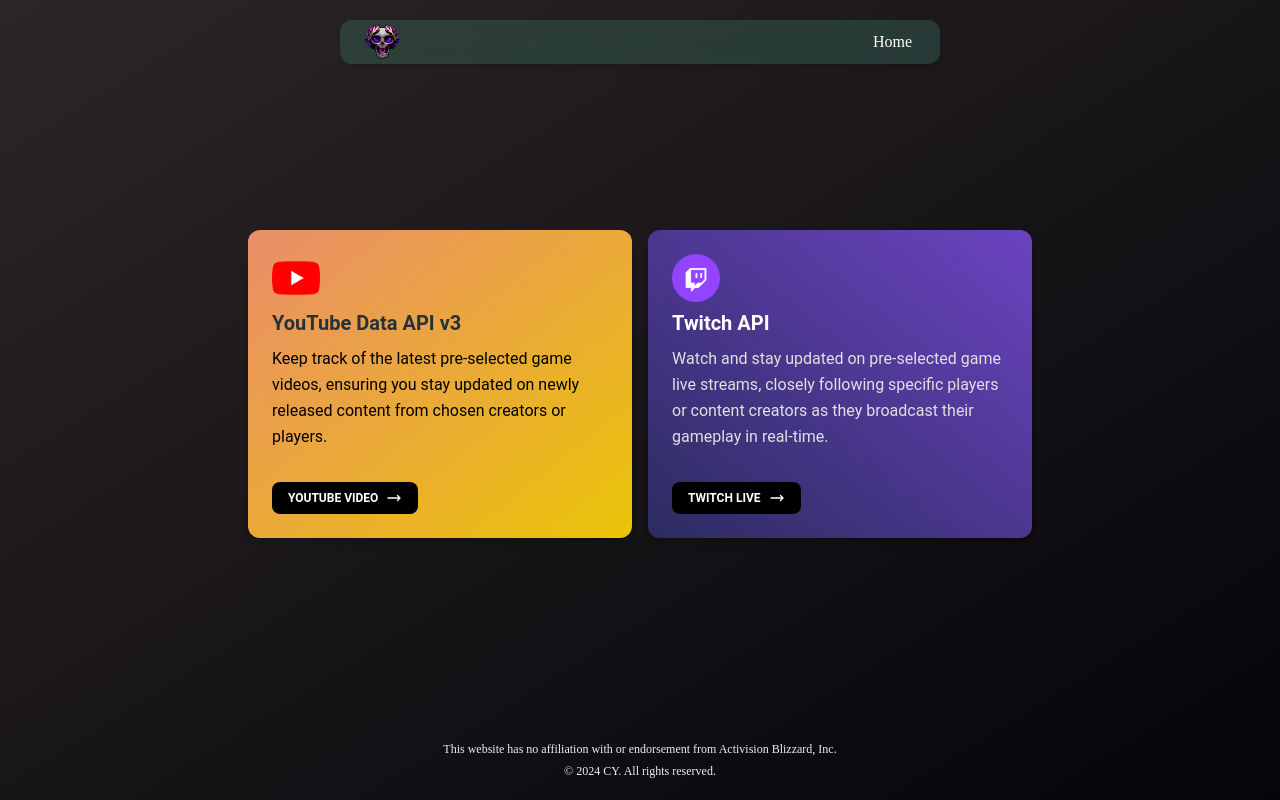
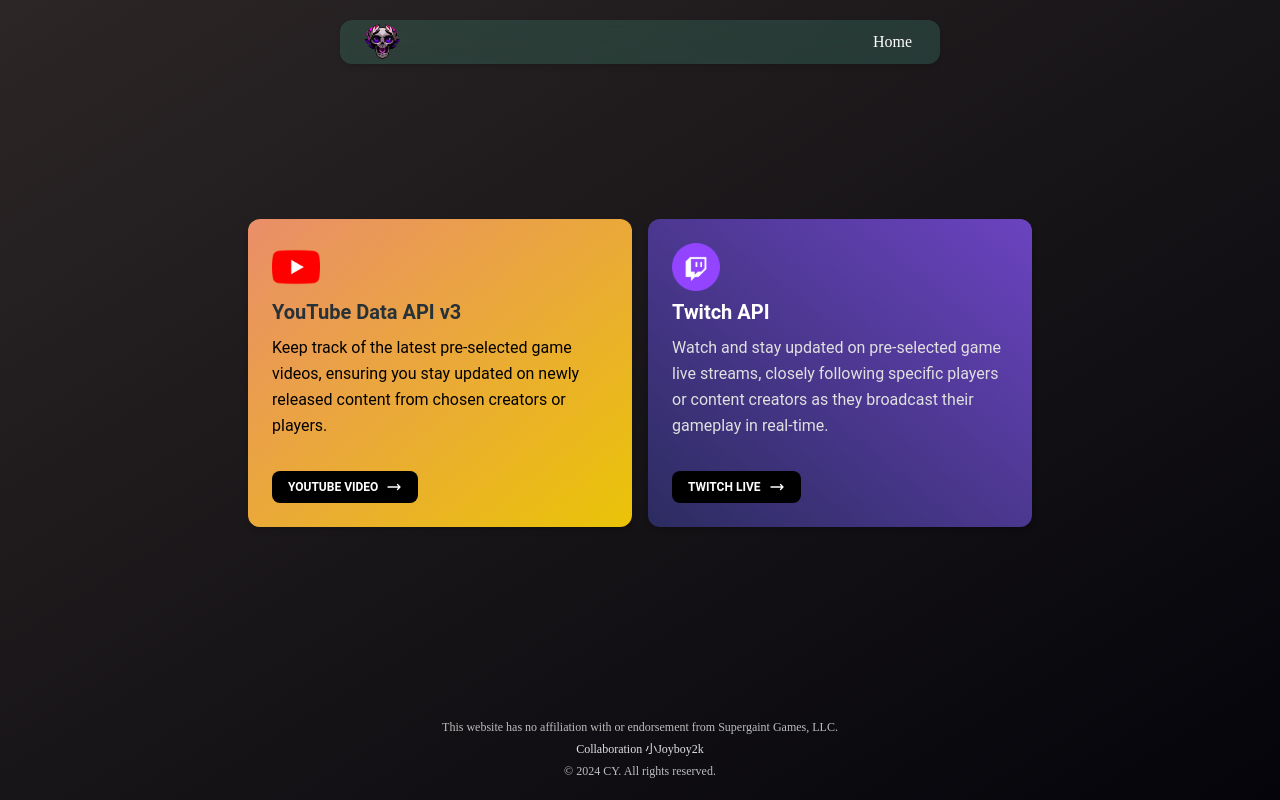
Before and after one commit to JieJ23/nextFirst, a Next.js app: page / in a window 1280 px wide. Built offline with nearby package versions, Linux system fonts and the light colour scheme.

Commit message:
Testing Server

```diff
--- a/app/footer.js
+++ b/app/footer.js
@@ -3,11 +3,14 @@
 export function Footer() {
     return (
         <div className="mt-10 py-5 flex flex-col gap-1 select-none">
-            <div className="text-gray-200 font-serif text-center text-[12px] px-2">
-                This website has no affiliation with or endorsement from Activision
-                Blizzard, Inc.
+            <div className="text-gray-400 font-serif text-center text-[12px] px-2">
+                This website has no affiliation with or endorsement from Supergaint
+                Games, LLC.
             </div>
-            <div className="text-gray-200 font-serif text-center text-[12px]">
+            <div className="text-gray-300 font-serif text-center text-[12px]">
+                Collaboration 小Joyboy2k
+            </div>
+            <div className="text-gray-400 font-serif text-center text-[12px]">
                 © 2024 CY. All rights reserved.
             </div>
         </div>
```
